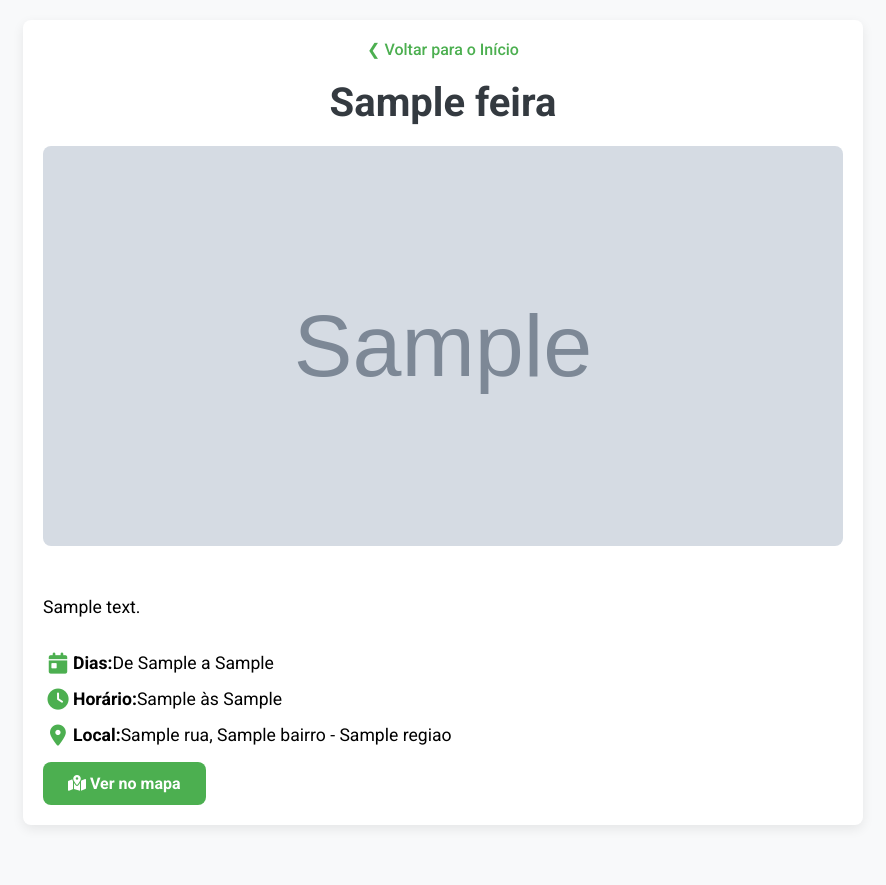
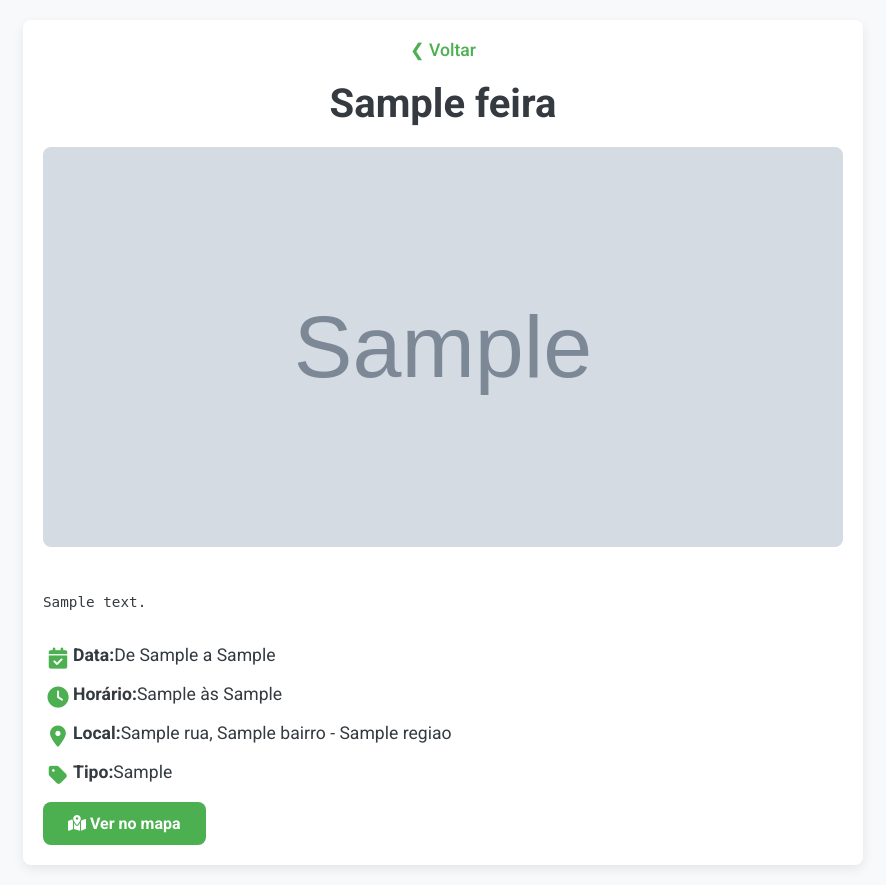
Before and after one commit to leanttro/feiras-de-rua, a Flask app: template templates/feira-detalhe.html in a window 1280 px wide. Shown: the whole page, without its empty margins (197-1083 px from the left). Before the commit the page ends 827 px from the top, so only its background shows below. Run offline with Flask 3, Linux system fonts and the light colour scheme; the template is opened without the code that fills it: most values are stand-ins (such as "Sample title", 1, 10 or a date in 2020); grey boxes marked "Sample" are stand-in pictures; some libraries are stand-ins or nearby versions.

Commit message:
Update feira-detalhe.html

```diff
--- a/templates/feira-detalhe.html
+++ b/templates/feira-detalhe.html
@@ -7,35 +7,37 @@
       window.dataLayer = window.dataLayer || [];
       function gtag(){dataLayer.push(arguments);}
       gtag('js', new Date());
-
       gtag('config', 'G-5SDJYV66KE');
     </script>
+
     <meta charset="UTF-8">
     <meta name="viewport" content="width=device-width, initial-scale=1.0">
 
+    <!-- Título e Descrição Dinâmicos para SEO -->
     <title>{{ feira.nome_feira }} | Feiras de Rua SP</title>
-
     <meta name="description" content="{{ feira.descricao | truncate(155, True, '...') }}">
 
+    <!-- Fontes e Ícones -->
     <link href="https://fonts.googleapis.com/css2?family=Roboto:wght@300;400;500;700&display=swap" rel="stylesheet">
     <link href="https://cdnjs.cloudflare.com/ajax/libs/font-awesome/6.0.0-beta3/css/all.min.css" rel="stylesheet">
 
     <style>
-        body { font-family: 'Roboto', sans-serif; margin: 0; background-color: #f8f9fa; }
+        body { font-family: 'Roboto', sans-serif; margin: 0; background-color: #f8f9fa; color: #343a40; }
         .container { max-width: 800px; margin: 20px auto; padding: 20px; background: #fff; border-radius: 8px; box-shadow: 0 4px 12px rgba(0,0,0,0.08); }
         .header-detalhe { text-align: center; }
-        .header-detalhe .voltar-link { display: inline-block; margin-bottom: 20px; color: #4CAF50; text-decoration: none; font-weight: 500; }
+        .header-detalhe .voltar-link { display: inline-block; margin-bottom: 20px; color: #4CAF50; text-decoration: none; font-weight: 500; font-size: 1.1em; }
         .header-detalhe .voltar-link:hover { text-decoration: underline; }
-        .header-detalhe h1 { font-size: 2.5em; margin: 0 0 20px 0; color: #343a40; }
+        .header-detalhe h1 { font-size: 2.5em; margin: 0 0 20px 0; }
         .feira-imagem { width: 100%; max-height: 400px; object-fit: cover; border-radius: 8px; margin-bottom: 25px; }
         .feira-descricao { font-size: 1.1em; line-height: 1.7; white-space: pre-wrap; margin-bottom: 30px; }
         .feira-info { list-style: none; padding: 0; }
-        .feira-info li { display: flex; align-items: center; font-size: 1.1em; margin-bottom: 15px; }
-        .feira-info li i { color: #4CAF50; width: 30px; text-align: center; font-size: 1.2em; }
+        .feira-info li { display: flex; align-items: flex-start; font-size: 1.1em; margin-bottom: 15px; }
+        .feira-info li i { color: #4CAF50; width: 30px; text-align: center; font-size: 1.2em; margin-top: 3px; }
         .map-button { display: inline-block; background-color: #4CAF50; color: white; padding: 12px 25px; border-radius: 8px; text-decoration: none; font-weight: 700; transition: background-color 0.3s; }
         .map-button:hover { background-color: #388E3C; }
     </style>
 
+    <!-- Schema.org JSON-LD para SEO avançado -->
     <script type="application/ld+json">
     {
       "@context": "https://schema.org",
@@ -72,7 +74,15 @@
 
     <div class="container">
         <div class="header-detalhe">
-            <a href="/" class="voltar-link">❮ Voltar para o Início</a>
+            <!-- LÓGICA ATUALIZADA: Link de "Voltar" inteligente -->
+            {% set back_link = '/' %}
+            {% if feira.tipo_feira and 'gastron' in feira.tipo_feira|lower %}
+                {% set back_link = '/gastronomicas.html' %}
+            {% elif feira.tipo_feira and 'artesan' in feira.tipo_feira|lower %}
+                {% set back_link = '/artesanais.html' %}
+            {% endif %}
+            <a href="{{ back_link }}" class="voltar-link">❮ Voltar</a>
+
             <h1>{{ feira.nome_feira }}</h1>
         </div>
 
@@ -81,21 +91,27 @@
              alt="Foto da {{ feira.nome_feira }}"
              onerror="this.onerror=null;this.src='https://placehold.co/800x400/f8f9fa/343a40?text=Imagem+Indisponível';">
 
-        <p class="feira-descricao">{{ feira.descricao or 'Descrição não disponível.' }}</p>
+        <!-- A tag <pre> preserva quebras de linha e espaços do banco de dados -->
+        <pre class="feira-descricao">{{ feira.descricao or 'Descrição não disponível.' }}</pre>
 
         <ul class="feira-info">
+            <!-- Lógica para exibir data de evento ou dias da semana -->
             {% if feira.data_inicio %}
-                <li><i class="fas fa-calendar-day"></i> <strong>Dias:</strong> De {{ feira.data_inicio }} a {{ feira.data_fim }}</li>
+                <li><i class="fas fa-calendar-check"></i> <strong>Data:</strong> De {{ feira.data_inicio }} a {{ feira.data_fim or feira.data_inicio }}</li>
             {% else %}
                 <li><i class="fas fa-calendar-day"></i> <strong>Dias:</strong> {{ feira.dia_semana or 'Não informado' }}</li>
             {% endif %}
 
             <li><i class="fas fa-clock"></i> <strong>Horário:</strong> {{ feira.horario_inicio or 'N/A' }} às {{ feira.horario_fim or 'N/A' }}</li>
             <li><i class="fas fa-map-marker-alt"></i> <strong>Local:</strong> {{ feira.rua or 'Não informado' }}, {{ feira.bairro or '' }} - {{ feira.regiao or '' }}</li>
+
+            <!-- CAMPO ADICIONADO: Exibe o tipo da feira -->
+            <li><i class="fas fa-tag"></i> <strong>Tipo:</strong> {{ feira.tipo_feira or 'Não informado' }}</li>
         </ul>
 
+        <!-- Botão "Ver no mapa" com link CORRIGIDO -->
         {% if feira.latitude and feira.longitude %}
-            <a href="https://www.google.com/maps/search/?api=1&query={{feira.latitude}},{{feira.longitude}}"
+            <a href="https://www.google.com/maps?q={{feira.latitude}},{{feira.longitude}}"
                target="_blank"
                class="map-button">
                <i class="fas fa-map-marked-alt"></i> Ver no mapa
```
Lines whose indentation alone changed are shown as unchanged.
